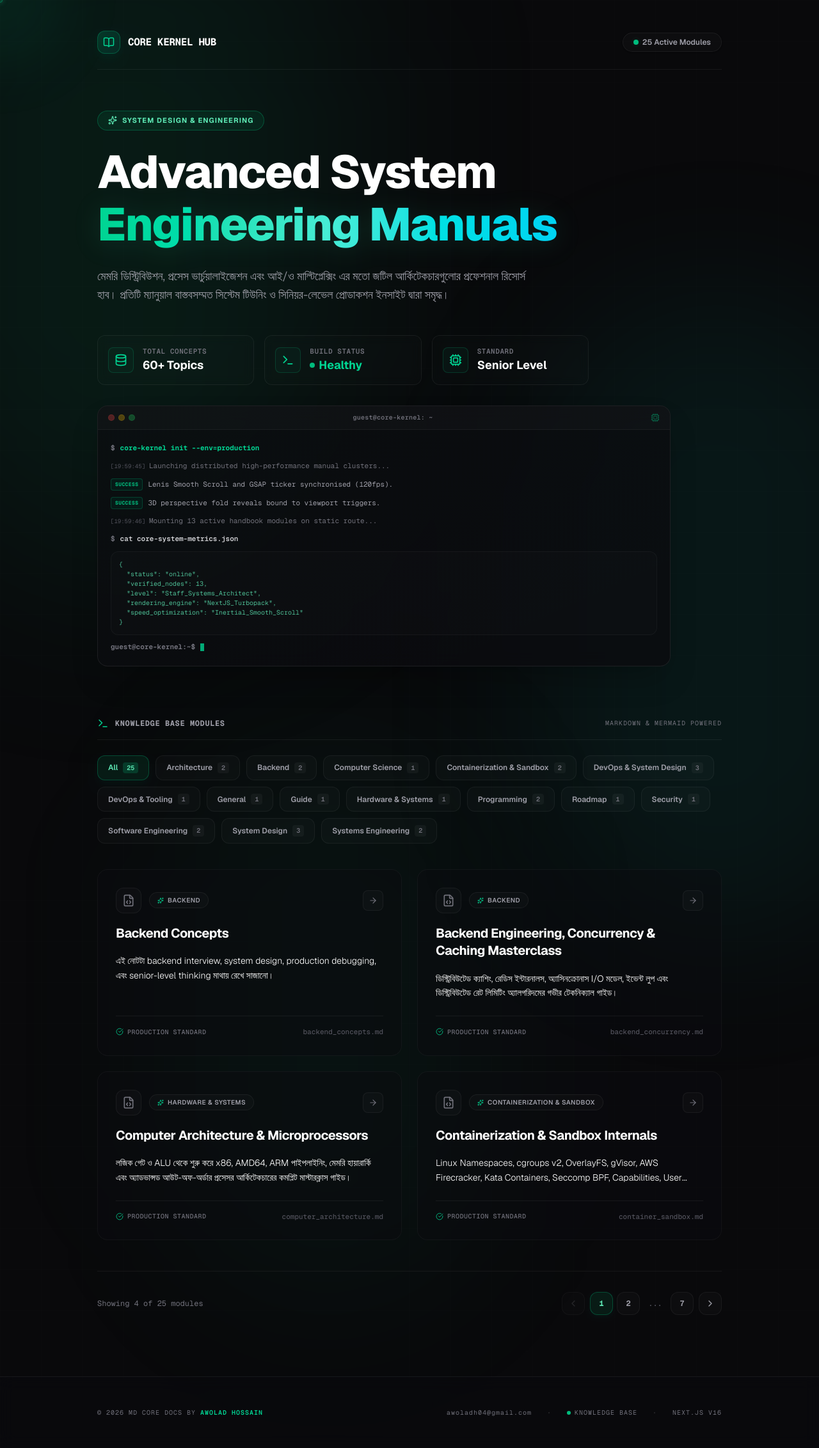
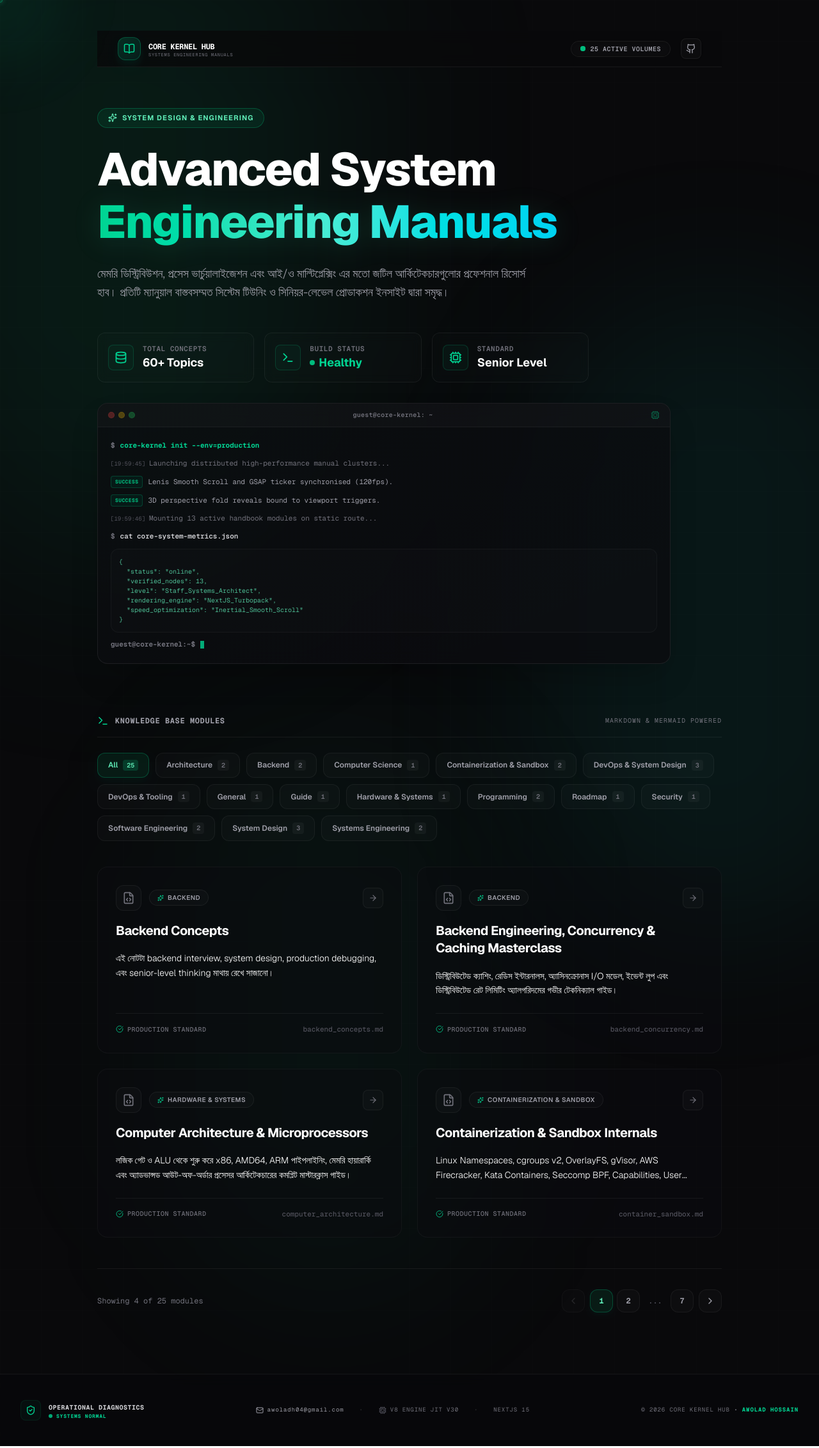
Before and after one commit to awoladhossain/awolad-docs, a Next.js app: page / in a window 1280 px wide. Shown: the whole page at 64% size. Built offline with nearby package versions, Linux system fonts and the light colour scheme.

Commit message:
feat: design and integrate global reusable glassmorphic Navbar and Footer components

```diff
--- a/app/page.tsx
+++ b/app/page.tsx
@@ -3,6 +3,8 @@ import TerminalWidget from '@/components/TerminalWidget';
 import { getAllDocSlugs, getDocBySlug } from '@/lib/markdown';
 import Link from 'next/link';
 import { BookOpen, ChevronLeft, ChevronRight, Database, Terminal, Cpu, Sparkles } from 'lucide-react';
+import Navbar from '@/components/Navbar';
+import Footer from '@/components/Footer';
 
 interface HomePageProps {
   searchParams: Promise<{
@@ -104,27 +106,9 @@ export default async function HomePage({ searchParams }: HomePageProps) {
       </div>
 
       <div className="max-w-5xl mx-auto px-6 pt-12 pb-24 relative z-10">
-        {/* Navbar */}
-        <nav className="flex items-center justify-between mb-16 border-b border-white/[0.06] pb-6">
-          <div className="flex items-center gap-3 gsap-magnetic">
-            <div className="flex h-9 w-9 items-center justify-center rounded-xl bg-gradient-to-br from-emerald-500/20 to-teal-500/10 border border-emerald-500/30 shadow-lg shadow-emerald-950/40">
-              <BookOpen className="h-4.5 w-4.5 text-emerald-400" />
-            </div>
-            <span className="text-md font-bold tracking-tight text-white font-mono uppercase">
-              CORE KERNEL HUB
-            </span>
-          </div>
-
-          <div className="flex items-center gap-3">
-            <span className="flex items-center gap-1.5 rounded-full border border-white/[0.06] bg-white/[0.02] px-4 py-1.5 text-xs font-semibold text-zinc-400 shadow-sm">
-              <span className="relative flex h-2 w-2">
-                <span className="animate-ping absolute inline-flex h-full w-full rounded-full bg-emerald-400 opacity-75"></span>
-                <span className="relative inline-flex rounded-full h-2 w-2 bg-emerald-500"></span>
-              </span>
-              {docs.length} Active Modules
-            </span>
-          </div>
-        </nav>
+        {/* Reusable Navbar */}
+        <Navbar activeModulesCount={docs.length} />
+        <div className="mb-16" />
 
         {/* Hero Section */}
         <header className="max-w-4xl mb-20 space-y-6">
@@ -346,30 +330,8 @@ export default async function HomePage({ searchParams }: HomePageProps) {
         </div>
       </div>
 
-      {/* Modern Glassmorphic Footer */}
-      <footer className="border-t border-white/[0.06] bg-[#0c0c10]/40 backdrop-blur-md relative z-10">
-        <div className="max-w-5xl mx-auto px-6 py-12 flex flex-col md:flex-row items-center justify-between gap-6 text-[10px] font-mono text-zinc-500 uppercase tracking-widest">
-          <div className="text-center md:text-left">
-            © {new Date().getFullYear()} MD Core Docs by{' '}
-            <span className="text-emerald-400 font-semibold">Awolad Hossain</span>
-          </div>
-          <div className="flex flex-wrap items-center justify-center gap-x-6 gap-y-3 md:justify-end">
-            <a
-              href="mailto:awoladh04@gmail.com"
-              className="text-zinc-500 transition-colors hover:text-emerald-400 normal-case"
-            >
-              awoladh04@gmail.com
-            </a>
-            <span className="text-zinc-800">•</span>
-            <span className="flex items-center gap-1.5">
-              <span className="h-1.5 w-1.5 rounded-full bg-emerald-500" />
-              Knowledge Base
-            </span>
-            <span className="text-zinc-800">•</span>
-            <span>Next.js V16</span>
-          </div>
-        </div>
-      </footer>
+      {/* Reusable Modern Glassmorphic Footer */}
+      <Footer />
     </div>
   );
 }
--- /dev/null
+++ b/components/Footer.tsx
@@ -0,0 +1,74 @@
+'use client';
+
+import React, { useEffect } from 'react';
+import Link from 'next/link';
+import { Mail, ShieldCheck, Heart, Terminal, Cpu } from 'lucide-react';
+import { gsap } from 'gsap';
+
+export default function Footer() {
+  useEffect(() => {
+    // Subtle scroll reveal for footer links
+    gsap.fromTo(
+      '.footer-reveal',
+      { opacity: 0, y: 15 },
+      {
+        opacity: 1,
+        y: 0,
+        duration: 0.6,
+        stagger: 0.08,
+        ease: 'power2.out',
+        scrollTrigger: {
+          trigger: 'footer',
+          start: 'top bottom-=50px',
+        },
+      }
+    );
+  }, []);
+
+  return (
+    <footer className="border-t border-white/[0.06] bg-[#07070a]/60 backdrop-blur-md relative z-10 select-none">
+      <div className="mx-auto max-w-7xl px-6 py-10 md:px-8">
+        <div className="flex flex-col md:flex-row items-center justify-between gap-8">
+
+          {/* Diagnostic status block */}
+          <div className="footer-reveal flex items-center gap-3">
+            <div className="flex h-8 w-8 items-center justify-center rounded-lg bg-emerald-500/5 border border-emerald-500/10 text-emerald-400">
+              <ShieldCheck className="h-4 w-4 text-emerald-400" />
+            </div>
+            <div className="flex flex-col">
+              <span className="text-[10px] font-mono font-bold uppercase tracking-wider text-zinc-300">Operational Diagnostics</span>
+              <div className="flex items-center gap-1.5 mt-0.5">
+                <span className="h-1.5 w-1.5 rounded-full bg-emerald-400 animate-pulse" />
+                <span className="text-[8px] font-mono text-emerald-400 uppercase tracking-widest leading-none font-bold">Systems Normal</span>
+              </div>
+            </div>
+          </div>
+
+          {/* Socials & details */}
+          <div className="footer-reveal flex flex-wrap items-center justify-center gap-x-6 gap-y-3 font-mono text-[9px] text-zinc-500 uppercase tracking-widest">
+            <a
+              href="mailto:awoladh04@gmail.com"
+              className="flex items-center gap-1.5 text-zinc-400 hover:text-emerald-400 transition-colors normal-case"
+            >
+              <Mail className="h-3 w-3" />
+              awoladh04@gmail.com
+            </a>
+            <span className="text-zinc-800">•</span>
+            <span className="flex items-center gap-1.5">
+              <Cpu className="h-3 w-3 text-zinc-600" />
+              V8 Engine JIT v30
+            </span>
+            <span className="text-zinc-800">•</span>
+            <span>NextJS 15</span>
+          </div>
+
+          {/* Copyright signature */}
+          <div className="footer-reveal text-center md:text-right font-mono text-[9px] text-zinc-500 uppercase tracking-widest">
+            <span>© {new Date().getFullYear()} CORE KERNEL HUB • </span>
+            <span className="text-emerald-400 font-bold hover:text-emerald-300 transition-colors">AWOLAD HOSSAIN</span>
+          </div>
+        </div>
+      </div>
+    </footer>
+  );
+}
--- /dev/null
+++ b/components/Navbar.tsx
@@ -0,0 +1,70 @@
+'use client';
+
+import React, { useEffect, useRef } from 'react';
+import Link from 'next/link';
+import { BookOpen, Github, Cpu } from 'lucide-react';
+import { gsap } from 'gsap';
+
+interface NavbarProps {
+  activeModulesCount?: number;
+}
+
+export default function Navbar({ activeModulesCount = 12 }: NavbarProps) {
+  const brandRef = useRef<HTMLDivElement>(null);
+  const statusRef = useRef<HTMLDivElement>(null);
+
+  useEffect(() => {
+    // Elegant floating entry animation
+    gsap.fromTo(
+      '.navbar-item',
+      { y: -20, opacity: 0 },
+      { y: 0, opacity: 1, duration: 0.8, stagger: 0.1, ease: 'power4.out' }
+    );
+  }, []);
+
+  return (
+    <header className="sticky top-0 z-50 w-full border-b border-white/[0.06] bg-[#09090b]/80 backdrop-blur-md transition-all select-none">
+      <div className="mx-auto flex h-14 max-w-7xl items-center justify-between px-6 md:px-8">
+        {/* Brand Inginia */}
+        <Link href="/" className="flex items-center gap-3 group">
+          <div className="navbar-item flex h-9 w-9 items-center justify-center rounded-xl bg-gradient-to-br from-emerald-500/20 to-teal-500/10 border border-emerald-500/30 shadow-lg shadow-emerald-950/40 group-hover:border-emerald-500/50 group-hover:shadow-emerald-500/10 transition-all">
+            <BookOpen className="h-4.5 w-4.5 text-emerald-400 group-hover:rotate-6 transition-transform" />
+          </div>
+          <div ref={brandRef} className="navbar-item flex flex-col">
+            <span className="text-[12px] font-bold tracking-tight text-white font-mono uppercase group-hover:text-emerald-300 transition-colors">
+              CORE KERNEL HUB
+            </span>
+            <span className="text-[7px] font-mono text-zinc-500 uppercase tracking-widest leading-none">
+              Systems Engineering Manuals
+            </span>
+          </div>
+        </Link>
+
+        {/* Action Widgets */}
+        <div className="flex items-center gap-4">
+          {/* Active telemetry indicator */}
+          <div ref={statusRef} className="navbar-item hidden sm:flex items-center gap-2 rounded-full border border-white/[0.06] bg-white/[0.02] px-3.5 py-1 text-[10px] font-semibold text-zinc-400 shadow-inner">
+            <span className="relative flex h-2 w-2">
+              <span className="animate-ping absolute inline-flex h-full w-full rounded-full bg-emerald-400 opacity-75"></span>
+              <span className="relative inline-flex rounded-full h-2 w-2 bg-emerald-500"></span>
+            </span>
+            <span className="font-mono text-zinc-400 uppercase tracking-wider">
+              {activeModulesCount} Active Volumes
+            </span>
+          </div>
+
+          {/* Github repository link */}
+          <a
+            href="https://github.com/awoladhossain"
+            target="_blank"
+            rel="noopener noreferrer"
+            className="navbar-item flex h-8 w-8 items-center justify-center rounded-lg border border-white/[0.06] bg-white/[0.02] text-zinc-400 hover:bg-white/[0.06] hover:text-white transition-all active:scale-95 shadow-sm"
+            title="GitHub Portfolio"
+          >
+            <Github className="h-4 w-4" />
+          </a>
+        </div>
+      </div>
+    </header>
+  );
+}
```
